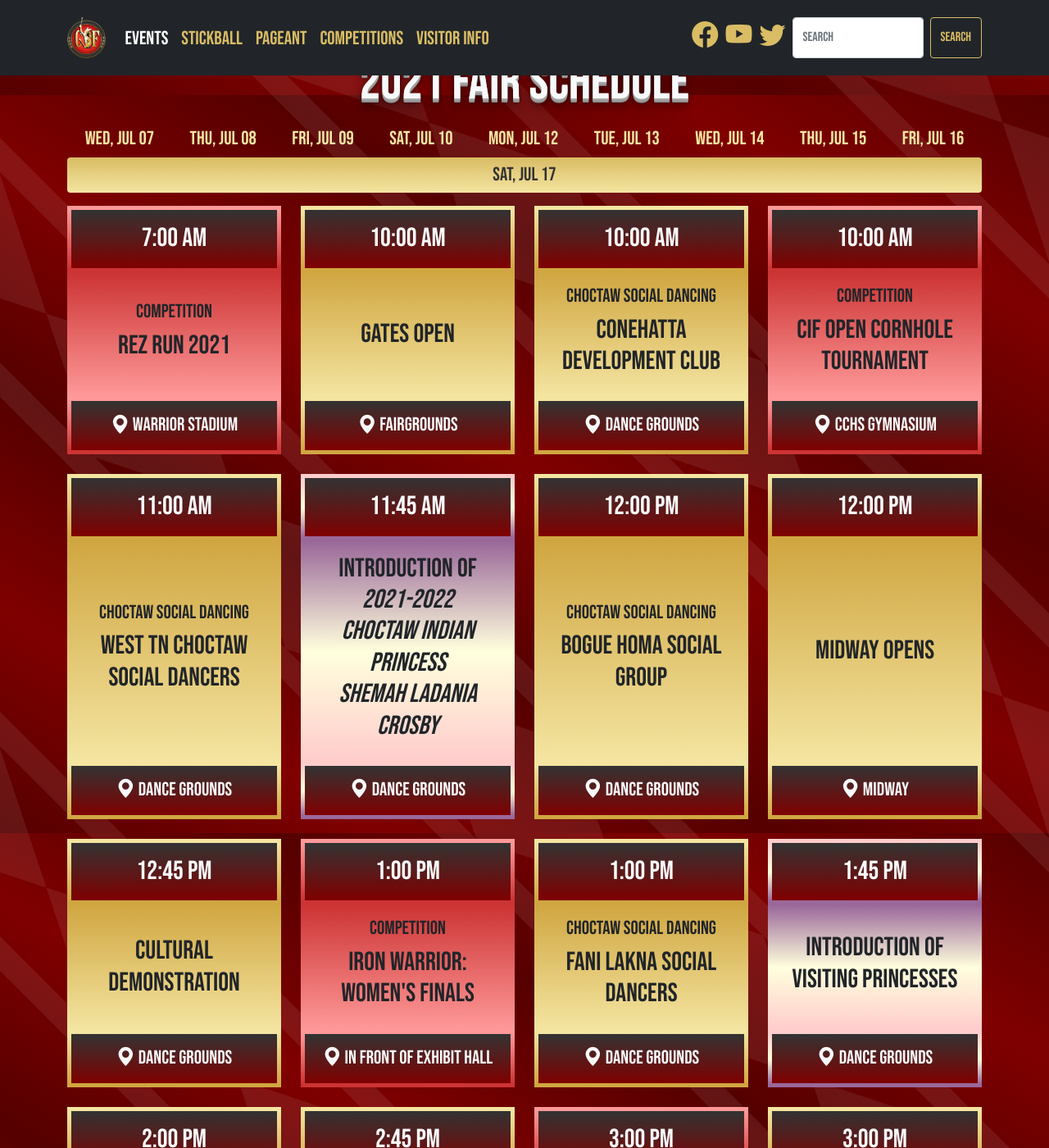
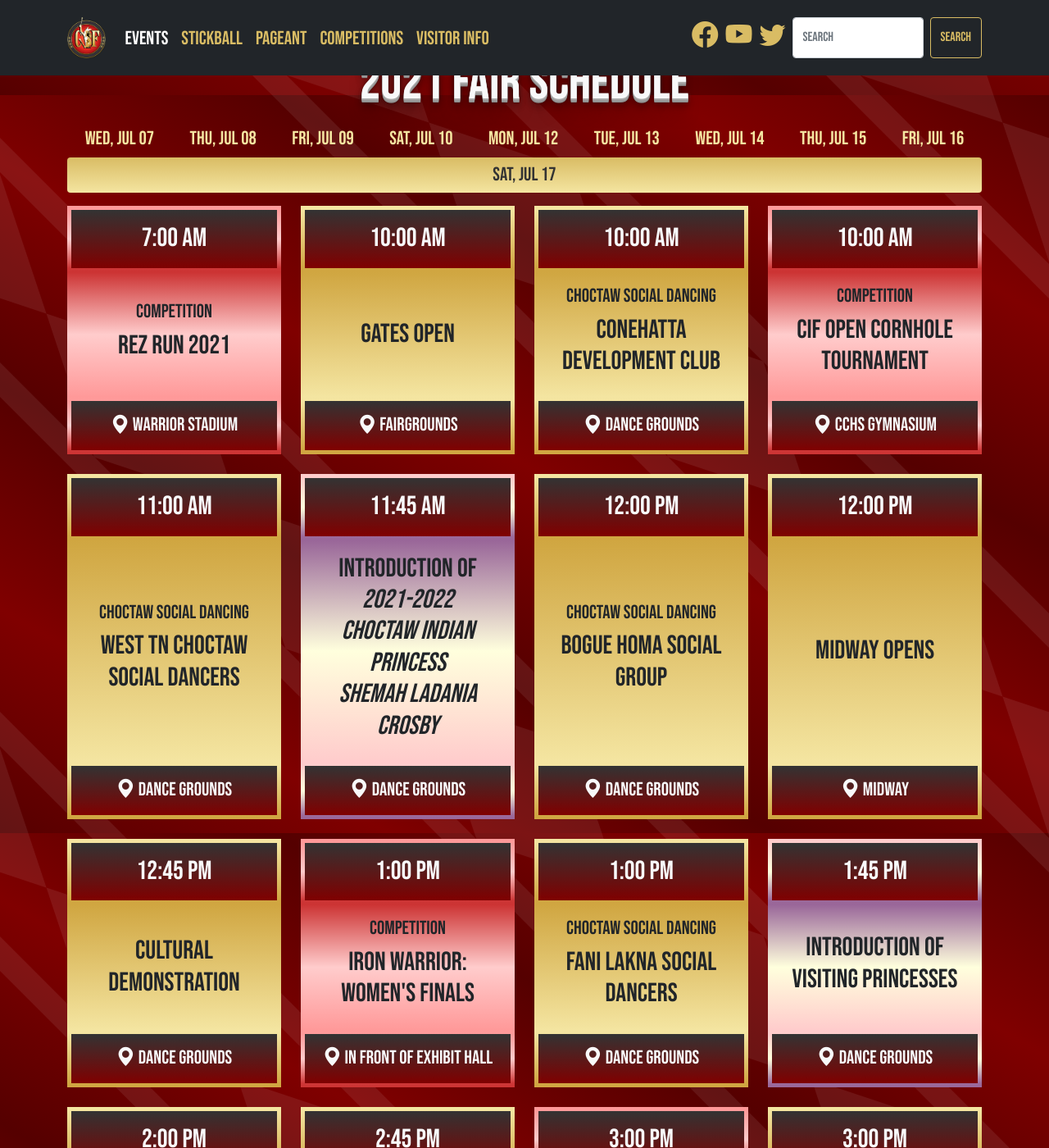
Before and after one commit to smattera/smattera.github.io, a Jekyll site: the page built from events/index.md, in a window 1280 px wide and 1400 px high, scrolled down 874 px. Shown: the whole window at 82% size. Built offline with Jekyll 4.4.1, drawn with Linux system fonts in a browser that asks for light colours; nearby versions of some CDN libraries.

Commit message:
Update main.scss

```diff
--- a/_includes/eventRed.html
+++ b/_includes/eventRed.html
@@ -3,7 +3,7 @@
       <div class="card-header card-red-border pt-3" style="background:linear-gradient(#333,#800000);">
         <p class="h4">{{ include.time }}</p>
       </div>
-      <div class="card-body text-dark h-100 d-flex flex-column justify-content-center" style="background:linear-gradient(#cc3333,#ff9999);">
+      <div class="card-body text-dark h-100 d-flex flex-column justify-content-center" style="background:linear-gradient(#cc3333,#fcc,#ff9999);">
         <p class="h5">Competition</p>
         <p class="h4">{{ include.title }}</p>
       </div>
--- a/assets/css/main.css
+++ b/assets/css/main.css
@@ -217,7 +217,7 @@
   border: 10px solid;
   border-image-slice: 1;
   border-width: 5px;
-  border-image-source: linear-gradient(to bottom, #ff9999, #cc3333);
+  border-image-source: linear-gradient(to bottom, #ff9999, #fcc, #cc3333);
 }
 
 .card-black-border {
--- a/assets/css/main.scss
+++ b/assets/css/main.scss
@@ -251,7 +251,7 @@
   border: 10px solid;
   border-image-slice: 1;
   border-width: 5px;
-  border-image-source: linear-gradient(to bottom, #ff9999, #cc3333);
+  border-image-source: linear-gradient(to bottom, #ff9999,#fcc,#cc3333);
 }
 
 .card-black-border {
```
Also changed, not shown: 1 other file.
